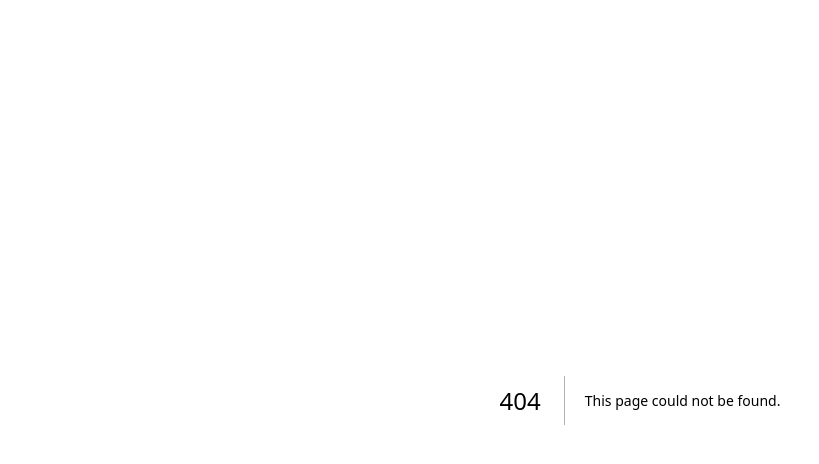
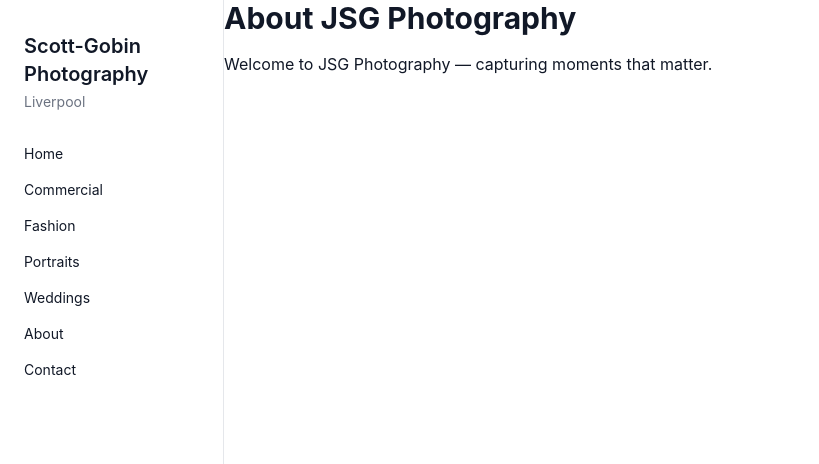
Before and after one commit to pauljenks1984/scott-gobin-photography-web, a Next.js app: page /about in a window 1280 px wide. Before the commit this address had no page. Shown: the top 464 px of the page, without its empty margins (0-819 px from the left). Built offline with nearby package versions, Linux system fonts and the light colour scheme.

Commit message:
create about page

```diff
--- /dev/null
+++ b/src/pages/about.tsx
@@ -0,0 +1,20 @@
+import fs from "fs";
+import path from "path";
+import matter from "gray-matter";
+import Layout from "@/components/Layout";
+
+export async function getStaticProps() {
+  const filePath = path.join(process.cwd(), "content", "about.md");
+  const fileContent = fs.readFileSync(filePath, "utf-8");
+  const { data, content } = matter(fileContent);
+  return { props: { frontmatter: data, content } };
+}
+
+export default function About({ frontmatter, content }: any) {
+  return (
+    <Layout>
+      <h1 className="text-3xl font-bold mb-4">{frontmatter.title}</h1>
+      <div className="prose max-w-3xl" dangerouslySetInnerHTML={{ __html: content }} />
+    </Layout>
+  );
+}
```
